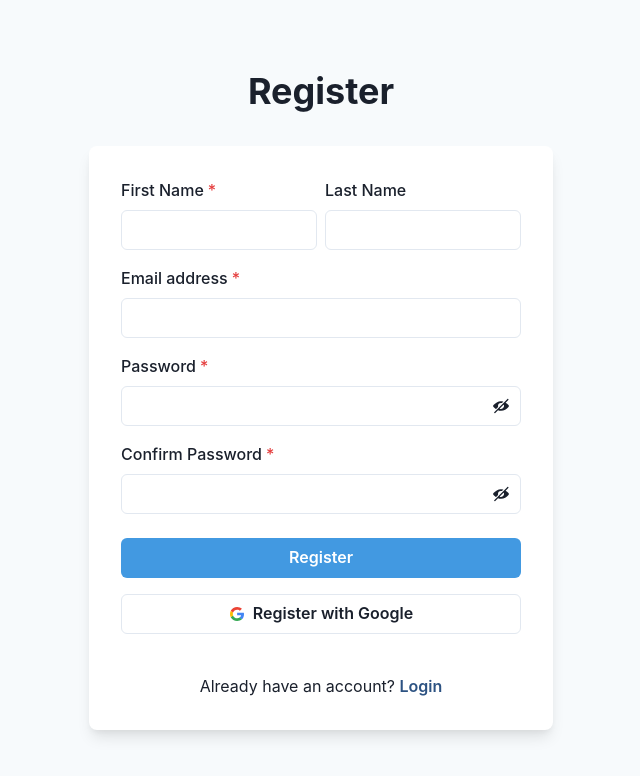
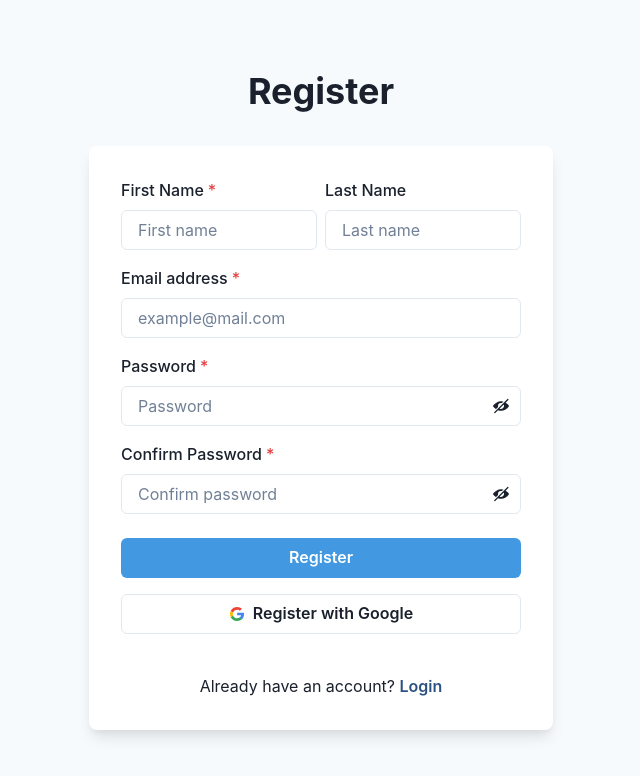
Before and after one commit to aroyan/movielist, a React (Vite) app: page /register in a window 1280 px wide. Shown: the top 776 px of the page, without its empty margins (319-959 px from the left). Built offline with nearby package versions, Linux system fonts and the light colour scheme; no server answers.

Commit message:
chore: disable redux devtools & add placeholder input

```diff
--- a/src/app/store.js
+++ b/src/app/store.js
@@ -36,6 +36,7 @@ const store = configureStore({
       ignoreActions: [FLUSH, REHYDRATE, PAUSE, PERSIST, PURGE, REGISTER],
     },
   }).concat(movieApi.middleware),
+  devTools: process.env.NODE_ENV === 'development',
 });
 
 export default store;
--- a/src/pages/Login/index.jsx
+++ b/src/pages/Login/index.jsx
@@ -10,12 +10,15 @@ import {
   Button,
   Heading,
   Text,
+  FormHelperText,
+  InputRightElement,
   useColorModeValue,
-  FormHelperText,
   useToast,
+  InputGroup,
 } from '@chakra-ui/react';
 import { NavLink, useNavigate } from 'react-router-dom';
 import { useDispatch } from 'react-redux';
+import { ViewIcon, ViewOffIcon } from '@chakra-ui/icons';
 
 import LoginWithGoogle from '@/components/LoginWithGoogle';
 import { EMAIL_REGEX, PASSWORD_REGEX } from '@/utils/regex';
@@ -24,6 +27,7 @@ import { setUser } from '@/features/user/userSlice';
 const baseUrl = import.meta.env.VITE_AUTH_URL;
 
 function Login() {
+  const [showPassword, setShowPassword] = useState(false);
   const [email, setEmail] = useState('');
   const [password, setPassword] = useState('');
 
@@ -144,7 +148,7 @@ function Login() {
           <Stack spacing={4}>
             <FormControl id="email">
               <FormLabel>Email address</FormLabel>
-              <Input type="email" value={email} onChange={handleEmail} isRequired />
+              <Input type="email" value={email} onChange={handleEmail} isRequired placeholder="example@mail.com" />
               <FormHelperText
                 color="orange.400"
                 display={EMAIL_REGEX.test(email) || email.length < 3 ? 'none' : 'block'}
@@ -155,7 +159,19 @@ function Login() {
             </FormControl>
             <FormControl id="password">
               <FormLabel>Password</FormLabel>
-              <Input type="password" value={password} onChange={handlePassword} isRequired />
+              <InputGroup display="flex" flexDirection="column">
+                <Input
+                  type={showPassword ? 'text' : 'password'}
+                  value={password}
+                  onChange={handlePassword}
+                  isRequired
+                  placeholder="Password"
+                />
+                <InputRightElement h="full">
+                  <Button variant="ghost" onClick={() => setShowPassword(() => !showPassword)}>
+                    {showPassword ? <ViewIcon /> : <ViewOffIcon />}
+                  </Button>
+                </InputRightElement>
                 <FormHelperText
                   color="orange.400"
                   display={PASSWORD_REGEX.test(password) || password.length < 8 ? 'none' : 'block'}
@@ -163,6 +179,7 @@ function Login() {
                 >
                   Password min 8 characters long, contain uppercase, lowercase, & special characters
                 </FormHelperText>
+              </InputGroup>
             </FormControl>
             <Button
               bg="blue.400"
--- a/src/pages/Register/index.jsx
+++ b/src/pages/Register/index.jsx
@@ -164,24 +164,29 @@ export default function Register() {
               <Box>
                 <FormControl id="firstName" isRequired>
                   <FormLabel>First Name</FormLabel>
-                  <Input type="text" value={firstName} onChange={handleFirstName} />
+                  <Input type="text" value={firstName} onChange={handleFirstName} placeholder="First name" />
                 </FormControl>
               </Box>
               <Box>
                 <FormControl id="lastName">
                   <FormLabel>Last Name</FormLabel>
-                  <Input type="text" value={lastName} onChange={handleLastName} />
+                  <Input type="text" value={lastName} onChange={handleLastName} placeholder="Last name" />
                 </FormControl>
               </Box>
             </HStack>
             <FormControl id="email" isRequired>
               <FormLabel>Email address</FormLabel>
-              <Input type="email" value={email} onChange={handleEmail} />
+              <Input type="email" value={email} onChange={handleEmail} placeholder="example@mail.com" />
             </FormControl>
             <FormControl id="password" isRequired>
               <FormLabel>Password</FormLabel>
               <InputGroup>
-                <Input type={showPassword ? 'text' : 'password'} value={password} onChange={handlePassword} />
+                <Input
+                  type={showPassword ? 'text' : 'password'}
+                  value={password}
+                  onChange={handlePassword}
+                  placeholder="Password"
+                />
                 <InputRightElement h="full">
                   <Button variant="ghost" onClick={() => setShowPassword(() => !showPassword)}>
                     {showPassword ? <ViewIcon /> : <ViewOffIcon />}
@@ -196,6 +201,7 @@ export default function Register() {
                   type={showPassword ? 'text' : 'password'}
                   value={confirmPassword}
                   onChange={handleConfirmPassword}
+                  placeholder="Confirm password"
                 />
                 <InputRightElement h="full">
                   <Button variant="ghost" onClick={() => setShowPassword(() => !showPassword)}>
```
Lines whose indentation alone changed are shown as unchanged.
